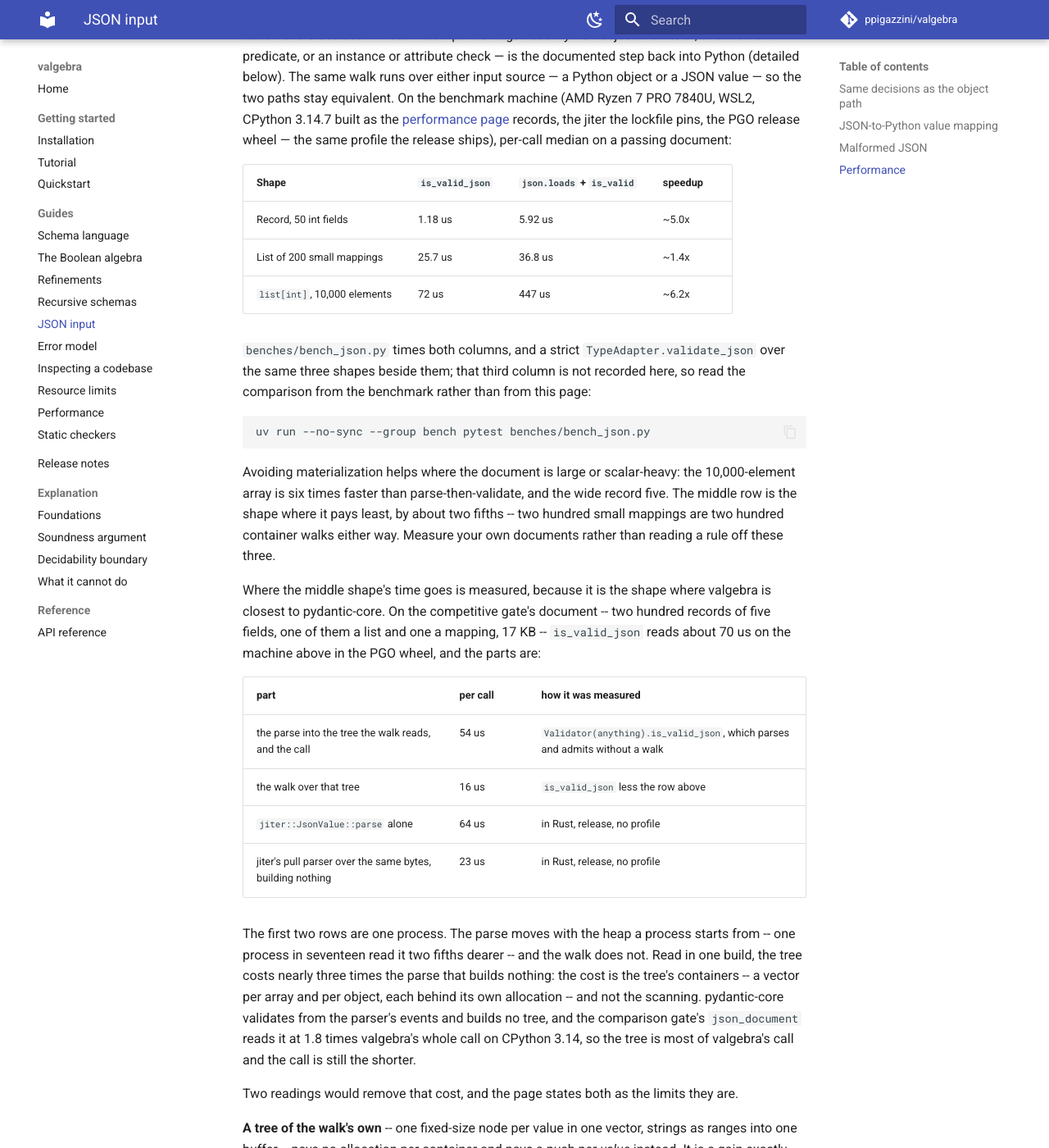
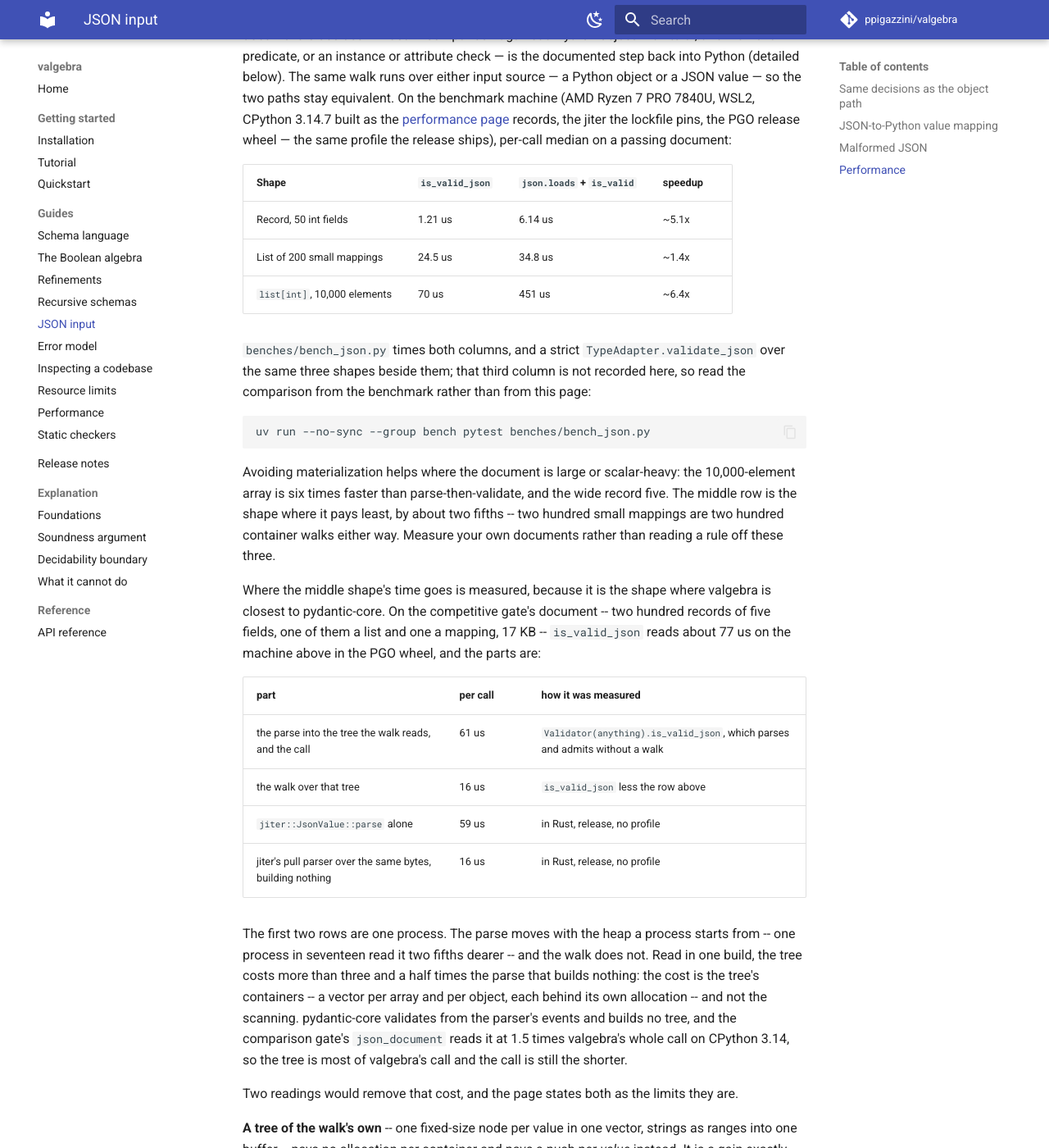
Before and after one commit to ppigazzini/valgebra, an MkDocs documentation site: the page built from docs/07-json.md, in a window 1280 px wide and 1400 px high, scrolled down 4145 px. Shown: the whole window at 82% size. Built offline with MkDocs 1.6.1 and Material for MkDocs 9.7.7, drawn with Linux system fonts in a browser that asks for light colours; comment, search, counter and statistics services are not loaded.

Commit message:
docs: the performance and JSON pages carry this tree's measurements
The comparison against pydantic and jsonschema is read off the PGO wheel of
this tree on the source-built CPython 3.14.7 the performance page names: five
runs of each benchmark, taken twice, and the comparison gate eighteen times. By
the medians a passing check is 8.6x faster than strict pydantic on deep
nesting, 7.9x on the large array and 3.6x on the wide record. The interpreter
table is the median over twelve gate runs on 3.12, eighteen on 3.14 and seven
on the free-threaded build, which reads the deep nesting at twice its cost
under a lock.

Six interleaved readings of the plain and the profiled wheel put the profile
ahead on every shape but the ten-thousand element list[int], which reads level:
the one-int call by 16%, the nested list by 14%, the JSON document by 10% and
the wide record by 4%. The record walk reads faster with the profile, not
slower, and the page says so with the reason the list reads level.

The two closest races on 3.12 are the JSON document at 0.68 of pydantic-core's
time and the error report at 0.46, which spreads 0.060 over twelve runs against
the document's 0.124. The call floor, the scalar's ratio and the three core
micro-benchmarks carry the same tree's readings, under rustc 1.99.0.

The JSON page reads the wide record at five times parse-then-validate and the
document of small mappings at two fifths. Its split of the competitive document
is 61 us of parse and call and 16 of walk in the PGO wheel, and jiter's tree
parse and pull parse 59 us and 16 in Rust, so the tree costs more than three
and a half times the parse that builds nothing.

The CI page and the comparison gate's docstring give the deep nesting's ratios
as this tree measures them. The nesting bound's doc comment carries the
criterion rows it is set from, and the decision page says what those rows show:
under a microsecond with no nesting, milliseconds at six levels.

```diff
--- a/docs/07-json.md
+++ b/docs/07-json.md
@@ -209,9 +209,9 @@ ships), per-call median on a passing document:
 
 | Shape | `is_valid_json` | `json.loads` + `is_valid` | speedup |
 | --- | --- | --- | --- |
-| Record, 50 int fields | 1.18 us | 5.92 us | ~5.0x |
-| List of 200 small mappings | 25.7 us | 36.8 us | ~1.4x |
-| `list[int]`, 10,000 elements | 72 us | 447 us | ~6.2x |
+| Record, 50 int fields | 1.21 us | 6.14 us | ~5.1x |
+| List of 200 small mappings | 24.5 us | 34.8 us | ~1.4x |
+| `list[int]`, 10,000 elements | 70 us | 451 us | ~6.4x |
 
 `benches/bench_json.py` times both columns, and a strict
 `TypeAdapter.validate_json` over the same three shapes beside them; that third
@@ -231,25 +231,25 @@ way. Measure your own documents rather than reading a rule off these three.
 Where the middle shape's time goes is measured, because it is the shape where
 valgebra is closest to pydantic-core. On the competitive gate's document -- two
 hundred records of five fields, one of them a list and one a mapping, 17 KB --
-`is_valid_json` reads about 70 us on the machine above in the PGO wheel, and
+`is_valid_json` reads about 77 us on the machine above in the PGO wheel, and
 the parts are:
 
 | part | per call | how it was measured |
 | --- | --- | --- |
-| the parse into the tree the walk reads, and the call | 54 us | `Validator(anything).is_valid_json`, which parses and admits without a walk |
+| the parse into the tree the walk reads, and the call | 61 us | `Validator(anything).is_valid_json`, which parses and admits without a walk |
 | the walk over that tree | 16 us | `is_valid_json` less the row above |
-| `jiter::JsonValue::parse` alone | 64 us | in Rust, release, no profile |
-| jiter's pull parser over the same bytes, building nothing | 23 us | in Rust, release, no profile |
+| `jiter::JsonValue::parse` alone | 59 us | in Rust, release, no profile |
+| jiter's pull parser over the same bytes, building nothing | 16 us | in Rust, release, no profile |
 
 The first two rows are one process. The parse moves with the heap a process
 starts from -- one process in seventeen read it two fifths dearer -- and the
-walk does not. Read in one build, the tree costs nearly three times the parse that
-builds nothing: the cost is the tree's containers -- a vector per array and per
-object, each behind its own allocation -- and not the scanning. pydantic-core
-validates from the parser's events and builds no tree, and the comparison
-gate's `json_document` reads it at 1.8 times valgebra's whole call on CPython
-3.14, so the tree is most of valgebra's call and the call is still the
-shorter.
+walk does not. Read in one build, the tree costs more than three and a half
+times the parse that builds nothing: the cost is the tree's containers -- a
+vector per array and per object, each behind its own allocation -- and not the
+scanning. pydantic-core validates from the parser's events and builds no tree,
+and the comparison gate's `json_document` reads it at 1.5 times valgebra's whole
+call on CPython 3.14, so the tree is most of valgebra's call and the call is
+still the shorter.
 
 Two readings would remove that cost, and the page states both as the limits
 they are.
```
Also changed, not shown: docs/11-performance.md (+45 -43 lines), docs/dev/02-decision.md (+8 -8 lines), docs/dev/07-tooling-ci.md (+6 -5 lines), 2 other files.
